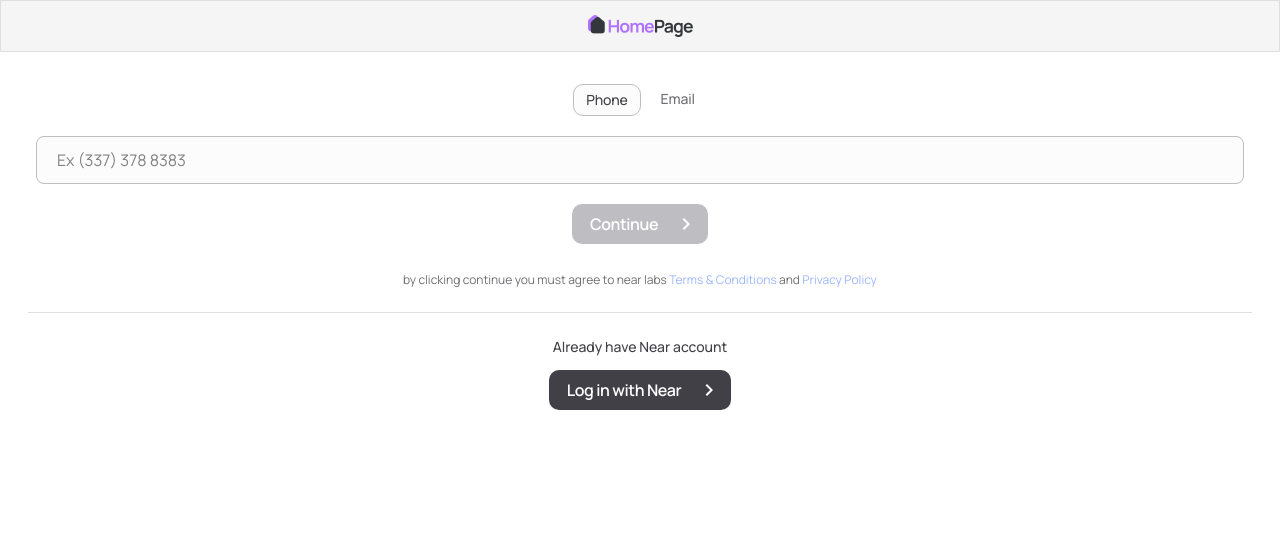
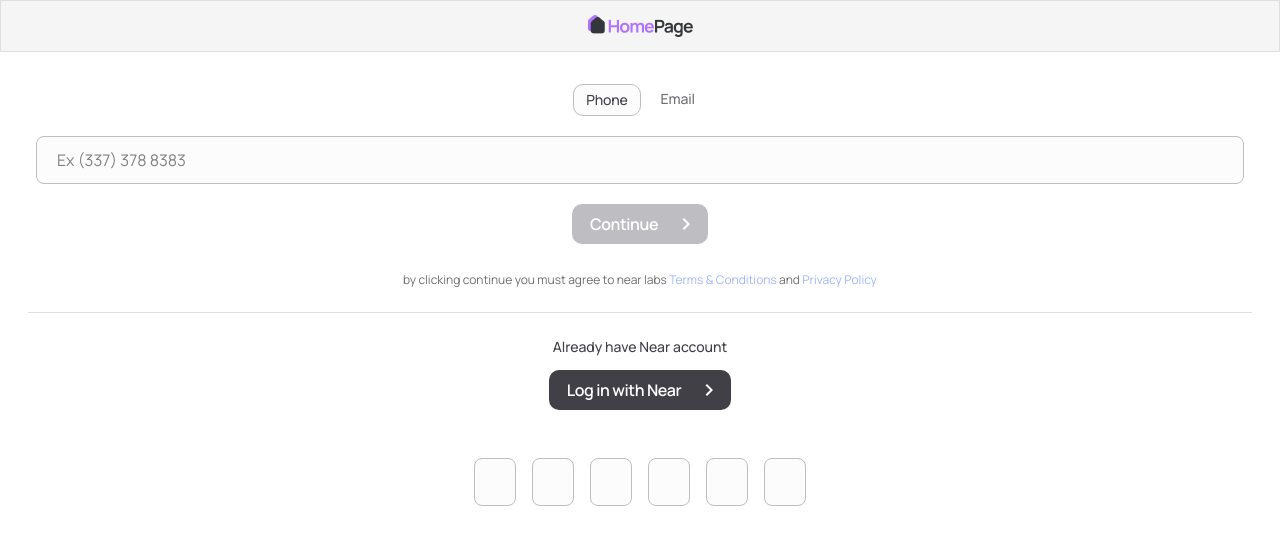
Before and after one commit to Indra-poudel/nft-builder-flow-24hrs-Challenge, a React (Create React App) app: page / in a window 1280 px wide. Shown: the top 544 px of the page. Built offline with nearby package versions, Linux system fonts and the light colour scheme.

Commit message:
NFT-Builder-flow : Implemented OTPInput

```diff
--- a/src/App.tsx
+++ b/src/App.tsx
@@ -1,4 +1,5 @@
 import React from 'react';
+import OtpInput from './components/OtpInput';
 import Homepage from './screens/Homepage';
 
 function App() {
@@ -19,6 +20,7 @@ function App() {
       <Header centerContent={'Verification'} enableCancel />
       <br /> */}
       <Homepage onClickContinue={() => { }} onClickLoginWithNear={() => { }} />
+      <OtpInput onChange={() => { }} />
     </div>
   );
 }
--- /dev/null
+++ b/src/components/OtpInput/OtpInput.tsx
@@ -0,0 +1,37 @@
+import React from "react";
+import './otp-input.css'
+import TextField from "../TextField";
+
+type OtpInputProps = {
+    noOfInputs?: number
+    onChange: (event: React.FormEvent<HTMLInputElement>) => void
+    value?: string
+}
+
+const OtpInput = ({
+    noOfInputs,
+    onChange,
+    value
+}: OtpInputProps) => {
+
+    const sliceValue: Array<string> | undefined = value?.split('')
+
+    return (
+        <div className="otp-input-wrapper">
+            {
+
+                [...Array(noOfInputs)].map((index: number) =>
+                    <TextField className="otp-input" maxLength={1} onChange={onChange} value={sliceValue ? (sliceValue[index] || '') : ''} inputId={`otp-${index}`} />
+                )
+            }
+        </div>
+    )
+};
+
+OtpInput.defaultProps = {
+    noOfInputs: 6,
+    value: '10101020'
+
+};
+
+export default OtpInput;
--- /dev/null
+++ b/src/components/OtpInput/index.ts
@@ -0,0 +1,3 @@
+import OtpInput from "./OtpInput";
+
+export default OtpInput;
--- /dev/null
+++ b/src/components/OtpInput/otp-input.css
@@ -0,0 +1,8 @@
+.otp-input-wrapper {
+  display: flex;
+  justify-content: center;
+}
+
+.otp-input {
+  width: 42px;
+}
--- a/src/components/TextField/TextField.tsx
+++ b/src/components/TextField/TextField.tsx
@@ -9,8 +9,9 @@ type TextFieldProps = {
     placeholder?: string,
     className?: string,
     errorMessage?: string,
-    type?: string
-    value?: string
+    type?: string,
+    value?: string,
+    maxLength?: number,
     onChange: (event: React.FormEvent<HTMLInputElement>) => void
 }
 
@@ -23,6 +24,7 @@ const TextField = ({
     placeholder,
     value,
     onChange,
+    maxLength
 }: TextFieldProps) => {
     return (
         <div className={cn('text-field', className, {
@@ -31,7 +33,7 @@ const TextField = ({
             {label && (<span className="label-wrapper">
                 <label htmlFor={inputId}>{label}</label> <InfoIcon fontSize="small" />
             </span>)}
-            <input value={value} onChange={onChange} placeholder={placeholder} type={type} id={inputId} name={inputId}></input>
+            <input maxLength={maxLength} value={value} onChange={onChange} placeholder={placeholder} type={type} id={inputId} name={inputId}></input>
             <span>{errorMessage}</span>
         </div>
     );
--- a/src/screens/Homepage/Homepage.tsx
+++ b/src/screens/Homepage/Homepage.tsx
@@ -38,7 +38,7 @@ const Homepage = ({ onClickContinue, onClickLoginWithNear }: HomepageProps) => {
         setErrorMessage('')
         //redirect
       } else {
-        const errorMessage = "Please enter a valid 10 digit number"
+        const errorMessage = "Please enter a valid 10 digit phone number"
         setErrorMessage(errorMessage)
       }
     }
```
